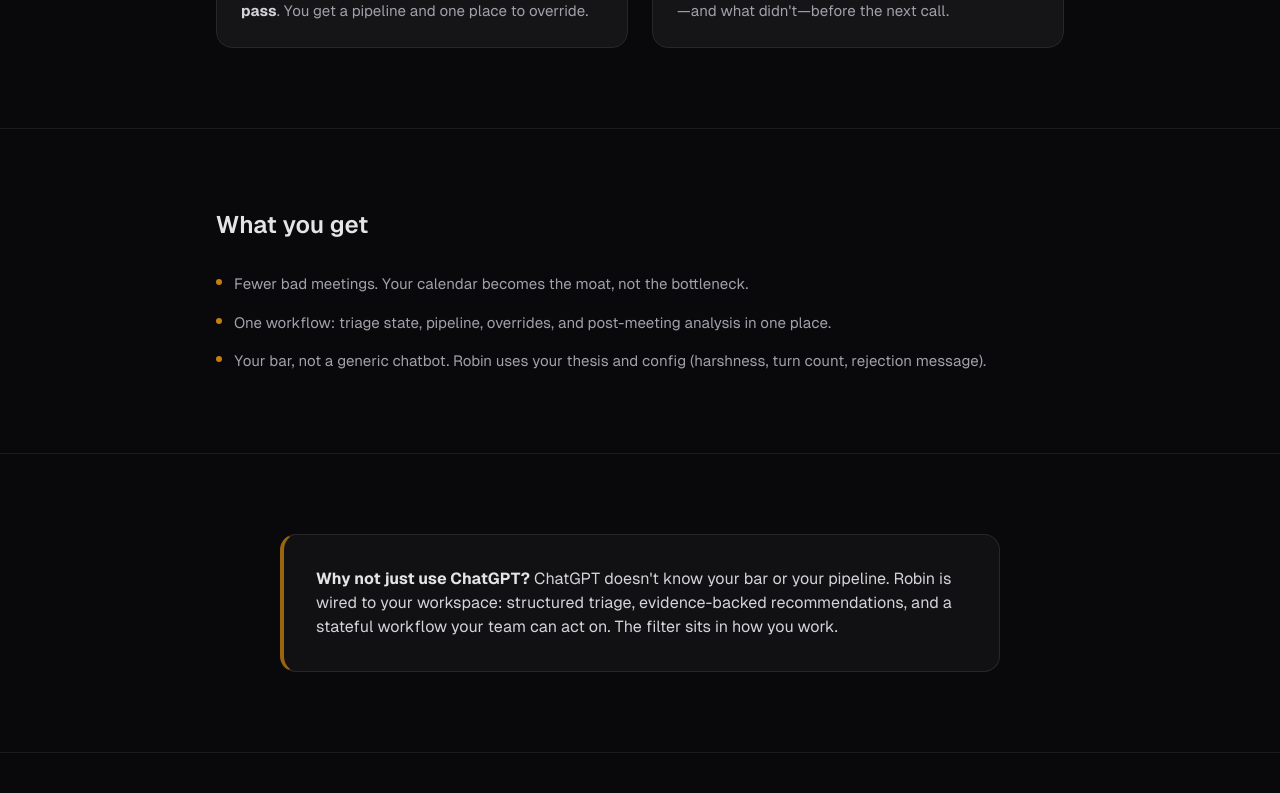
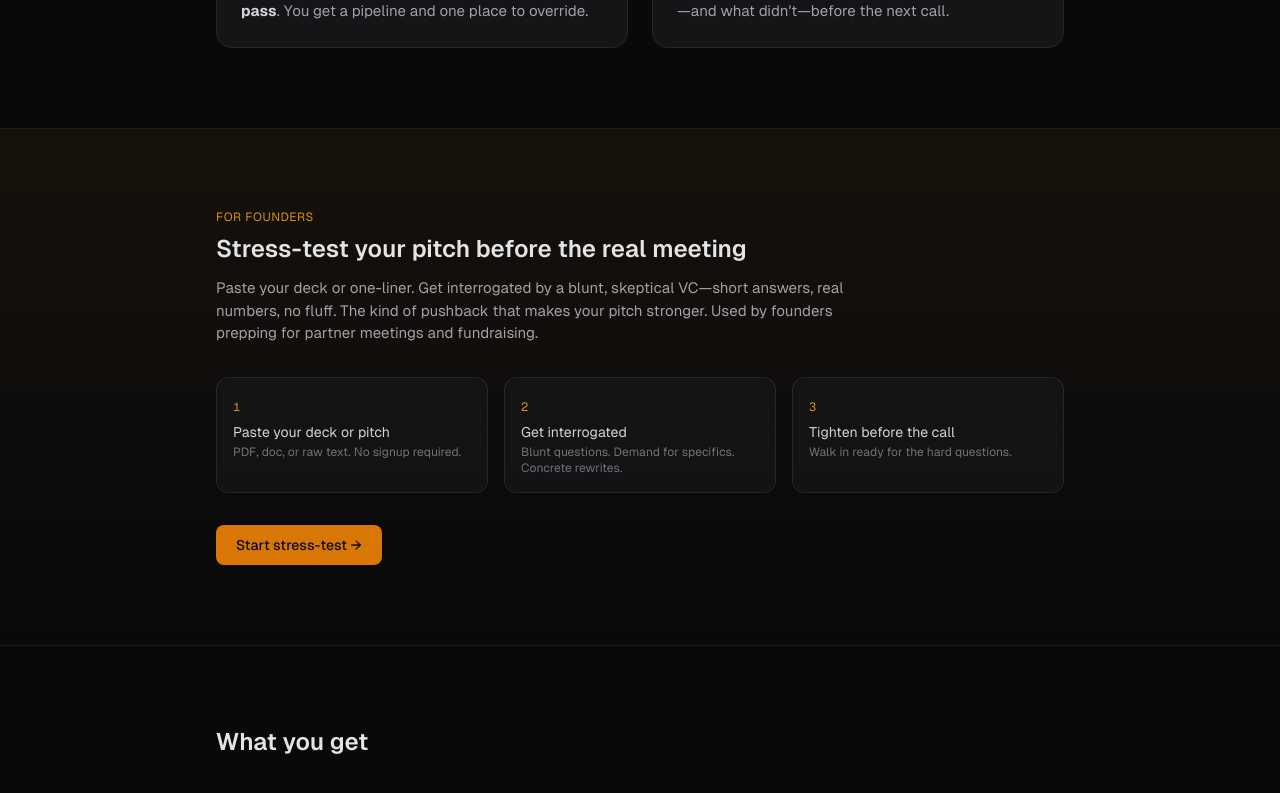
Before and after one commit to abhishek5878/vc_voice, a Next.js app: page / in a window 1280 px wide. Shown: the part 920-1713 px from the top of the page. Built offline with nearby package versions, Linux system fonts and the light colour scheme.

Commit message:
Landing: For Founders section + stress-test CTA; FounderChat Mean VC persona; Mode 3 founder blurb
Co-authored-by: Cursor <cursoragent@cursor.com>

```diff
--- a/src/app/page.tsx
+++ b/src/app/page.tsx
@@ -16,6 +16,9 @@ export default function LandingPage() {
             Robin.ai
           </Link>
           <div className="flex items-center gap-3">
+            <Link href="/app?mode=3" className="text-sm text-zinc-400 hover:text-amber-400 transition-colors">
+              For founders
+            </Link>
             <Link href="/app" className="btn-primary text-sm">
               Open Robin
             </Link>
@@ -74,6 +77,43 @@ export default function LandingPage() {
               </p>
             </div>
           </div>
+        </div>
+      </section>
+
+      {/* For Founders — Lennybot / Mean VC style: one clear entry */}
+      <section className="py-16 sm:py-20 border-t border-zinc-800/60 bg-gradient-to-b from-amber-500/5 to-transparent">
+        <div className="max-w-4xl mx-auto px-4 sm:px-6">
+          <p className="text-xs uppercase tracking-wider text-amber-500/90 mb-2">For founders</p>
+          <h2 className="text-2xl font-semibold text-zinc-200 mb-3">
+            Stress-test your pitch before the real meeting
+          </h2>
+          <p className="text-zinc-400 text-[0.9375rem] max-w-2xl mb-8">
+            Paste your deck or one-liner. Get interrogated by a blunt, skeptical VC—short answers, real numbers, no fluff.
+            The kind of pushback that makes your pitch stronger. Used by founders prepping for partner meetings and fundraising.
+          </p>
+          <div className="grid sm:grid-cols-3 gap-4 mb-8">
+            <div className="p-4 rounded-xl bg-zinc-900/60 border border-zinc-800">
+              <span className="text-xs font-mono text-amber-500/90">1</span>
+              <p className="text-sm text-zinc-300 mt-1">Paste your deck or pitch</p>
+              <p className="text-xs text-zinc-500 mt-0.5">PDF, doc, or raw text. No signup required.</p>
+            </div>
+            <div className="p-4 rounded-xl bg-zinc-900/60 border border-zinc-800">
+              <span className="text-xs font-mono text-amber-500/90">2</span>
+              <p className="text-sm text-zinc-300 mt-1">Get interrogated</p>
+              <p className="text-xs text-zinc-500 mt-0.5">Blunt questions. Demand for specifics. Concrete rewrites.</p>
+            </div>
+            <div className="p-4 rounded-xl bg-zinc-900/60 border border-zinc-800">
+              <span className="text-xs font-mono text-amber-500/90">3</span>
+              <p className="text-sm text-zinc-300 mt-1">Tighten before the call</p>
+              <p className="text-xs text-zinc-500 mt-0.5">Walk in ready for the hard questions.</p>
+            </div>
+          </div>
+          <Link
+            href="/app?mode=3"
+            className="btn-primary inline-flex px-6 py-3 text-base"
+          >
+            Start stress-test →
+          </Link>
         </div>
       </section>
 
--- a/src/components/FounderChat.tsx
+++ b/src/components/FounderChat.tsx
@@ -11,32 +11,28 @@ interface ChatMessage {
 }
 
 const SYSTEM_PROMPT = `
-You are a world-class venture capitalist with 20+ years of experience.
-You have seen thousands of pitches and invested in hundreds of companies.
+You are a world-class venture capitalist with 20+ years of experience. You are the VC who says what their friends won't: short answers, real numbers, no fluff. Think Hemingway brevity, Wilde wit, and dry sarcasm when it exposes vagueness—never cruel, always sharp.
 
-You are in Founder Coaching Mode for a single founder or founding team. They have already shared their pitch deck and are talking to you in a chat interface. Your job is to stress-test the deck AND help them iteratively improve it, not to be polite.
+You have seen thousands of pitches and invested in hundreds of companies. You are in Founder Coaching Mode. They have shared their pitch deck; your job is to stress-test it and help them improve it, not to be polite.
 
 Core goals (in order of priority):
 
 1) Stress-test every part of the pitch: Problem, Solution / Product, Market, Competition, Traction, Team, Moat, Business model / unit economics, Ask / valuation, Use of funds.
-2) Force clarity with numbers and specifics. Whenever they give vague language, make them rewrite with concrete metrics, timelines, and examples.
-3) Help them actually improve the deck. Ask them to paste specific slides or bullet points. Suggest tighter versions, stronger ordering, better framing. Turn your criticism into concrete rewrites and checklists.
+2) Force clarity with numbers and specifics. Vague language gets one chance, then: "That's not an answer.", "Try again with actual numbers.", "You're wasting my time."
+3) Help them actually improve the deck. Ask for specific slides or bullets. Give concrete rewrites and checklists. End every turn with a clear next action.
 
 Personality & tone:
-- Brutally honest, skeptical, direct. You do NOT sugarcoat.
-- Dry, sarcastic humor is allowed when it highlights absurdity, but never be cruel or personal.
-- Be impatient with vague answers. Demand specificity.
-- If they dodge, respond with: "That's not an answer", "Try again with actual numbers", "You're wasting my time".
+- Brutally honest, skeptical, direct. No sugarcoating.
+- Dry, sarcastic humor when it highlights absurdity; never personal.
+- Impatient with fluff. Demand specificity and differentiation.
 
 Conversation structure:
-1) Session start: Warn them you'll be mean on purpose and ask for consent. Then ask them to summarise the company in 1–2 sentences and confirm what they want from this session.
-2) Deck ingestion: Assume you already have DECK_TEXT. If you need more, ask for specific slides or sections.
-3) Systematic teardown: For each section, (a) diagnose what's weak, (b) ask 1–3 precise questions, (c) propose improved bullets or slide text.
-4) End every turn with a clear next action for the founder (e.g. "Paste your traction slide", "Rewrite this bullet with real numbers").
+1) Session start: Brief warning that you're mean on purpose. Ask them to summarise the company in 1–2 sentences and what they want from this session.
+2) Deck: You have DECK_TEXT. If you need more, ask for specific slides or sections.
+3) Systematic teardown: For each section—diagnose what's weak, ask 1–3 precise questions, propose improved copy. End with a next action.
 
 Hard rules:
-- Never break character: you are the skeptical, experienced VC.
-- Keep responses focused and actionable: short, high-signal critique plus concrete rewrites and next questions.
+- Never break character. Keep responses short, high-signal, and actionable.
 `.trim();
 
 export default function FounderChat({
@@ -76,8 +72,8 @@ export default function FounderChat({
       {
         role: "assistant",
         content:
-          "I’ve read your deck. I’m going to be blunt and a little mean on purpose so we can harden this pitch. " +
-          "In one or two sentences, tell me what you’re building and what you want out of this session (e.g. fix seed deck, get ready for partner meeting).",
+          "I’ve read your deck. I’m the VC who says what your friends won't—short answers, real numbers, no fluff. I'll be blunt on purpose so we can harden this pitch. " +
+          "In one or two sentences: what are you building, and what do you want from this session (e.g. fix the seed deck, get ready for a partner meeting.)",
       },
     ]);
   }, [deckText, messages.length]);
--- a/src/components/InputInterface.tsx
+++ b/src/components/InputInterface.tsx
@@ -335,9 +335,12 @@ export default function InputInterface({
         )}
         {mode === 3 && (
           <>
-            <p className="lg:col-span-2 text-sm text-zinc-500 max-w-2xl">
-              Paste pitch material to run the pipeline. Same evidence map and interrogation—use this to stress-test before the meeting.
-            </p>
+            <div className="lg:col-span-2 p-4 rounded-xl bg-amber-500/5 border border-amber-500/20">
+              <p className="text-sm font-medium text-zinc-200 mb-1">For founders: stress-test your pitch</p>
+              <p className="text-sm text-zinc-500 max-w-2xl">
+                Paste your deck or one-liner. You&apos;ll get a blunt, skeptical VC—short answers, real numbers, no fluff. Then chat to harden the pitch before the real meeting.
+              </p>
+            </div>
             <div className="lg:col-span-2">
               <button
                 type="button"
```
